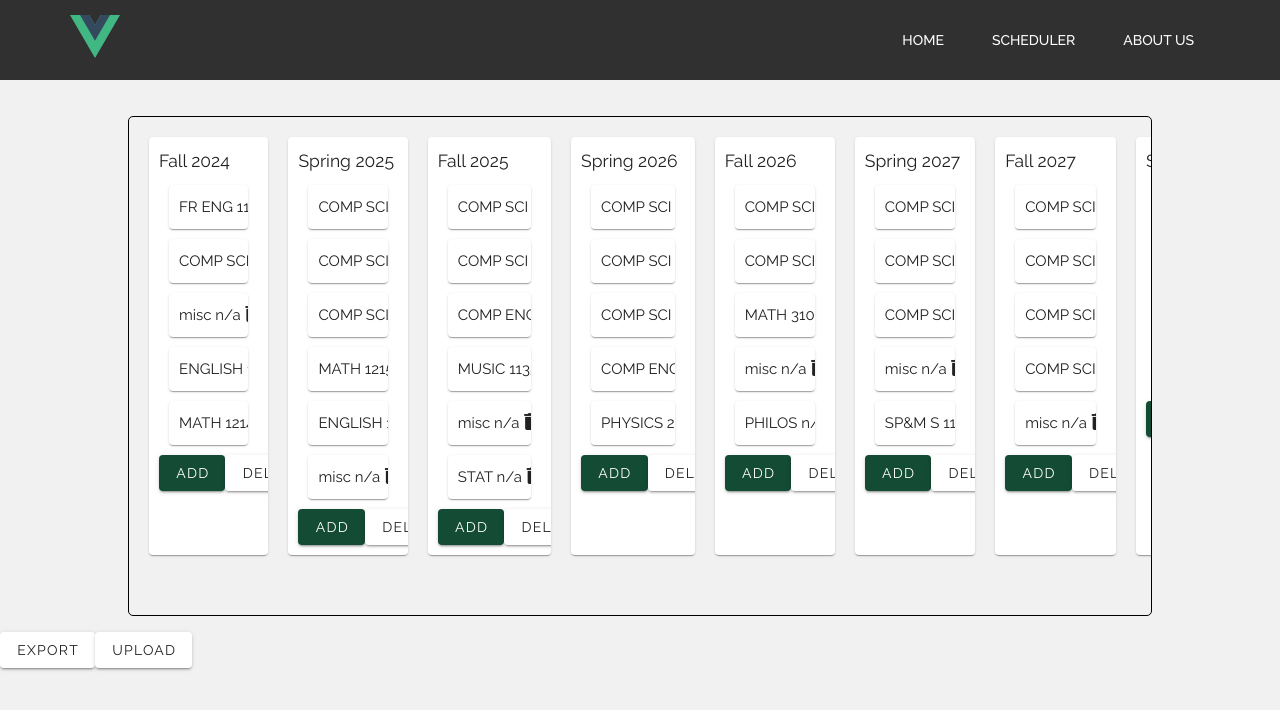
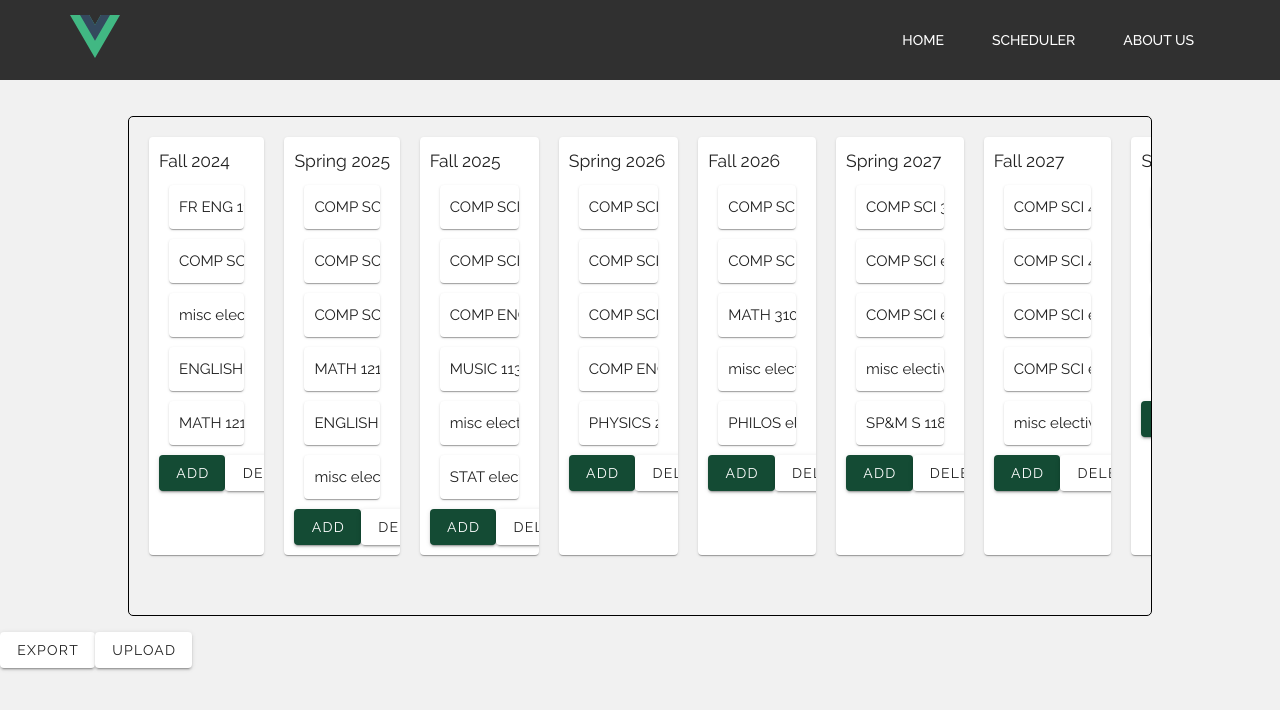
Before and after one commit to capstone-2-schedule-planner/frontend, a Vue app in the folder schedule-planner/: page /Scheduler in a window 1280 px wide. Shown: the top 710 px of the page. Built offline with nearby package versions, Linux system fonts and the light colour scheme.

Commit message:
dealing with n/a catalog

```diff
--- a/schedule-planner/src/views/Scheduler.vue
+++ b/schedule-planner/src/views/Scheduler.vue
@@ -18,7 +18,7 @@
                     "
                   >
                     <div class="one-line">
-                      <span>{{ course.subject + ' ' + course.catalog }}</span>
+                      <span>{{ course.subject + ' ' + (course.catalog == 'n/a' ? 'elective' : course.catalog ) }}</span>
                       <v-icon
                         icon="mdi-delete"
                         margin-left="auto"
```
